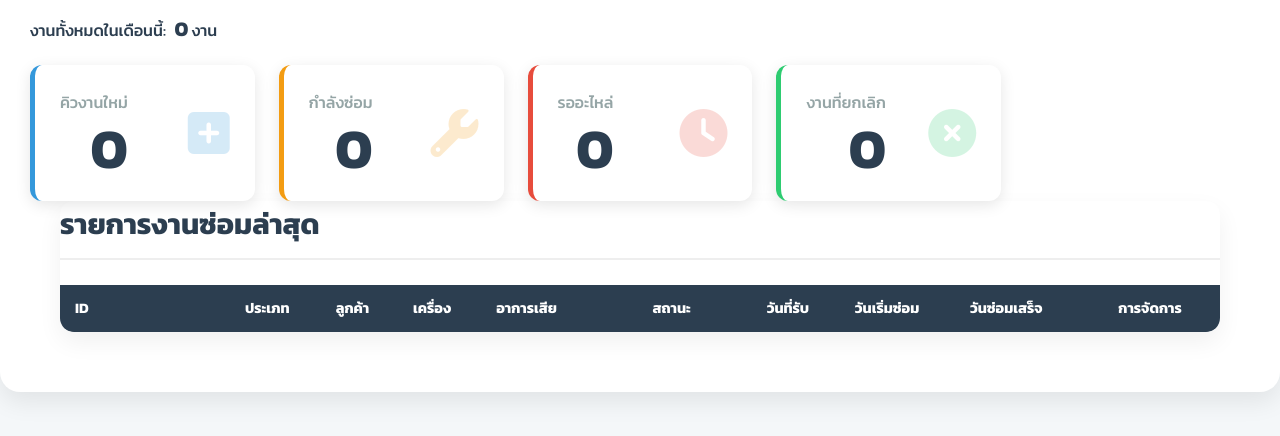
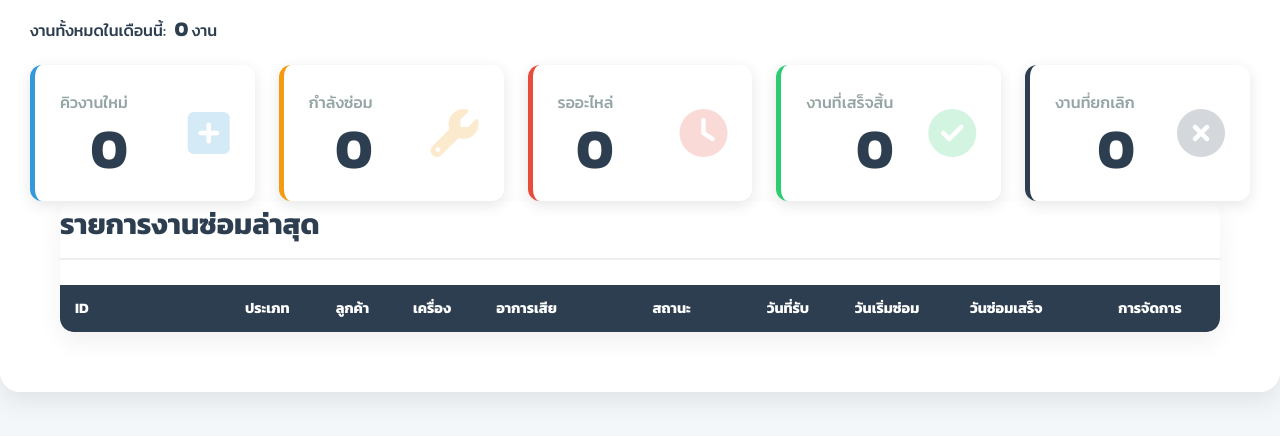
Before and after one commit to tatiyaphon/repair-management-system-backend, a website: page frontend-employee/employee_dashboard.html in a window 1280 px wide. Shown: the part 180-616 px from the top of the page. Drawn offline with Linux system fonts and the light colour scheme; no server answers; sample sign-in values are in the browser's storage.

Commit message:
add some features

```diff
--- a/frontend-employee/employee_dashboard.html
+++ b/frontend-employee/employee_dashboard.html
@@ -756,6 +756,14 @@
         </div>
         <i class="fas fa-clock card-icon"></i>
     </a>
+
+    <a class="card card-link" href="technician_jobs.html?status=completed">
+        <div class="card-content">
+            <h2>งานที่เสร็จสิ้น</h2>
+            <p id="completed-count">0</p>
+        </div>
+        <i class="fas fa-check-circle card-icon"></i>
+    </a>
     <a class="card card-link" href="technician_jobs.html?status=cancelled">
         <div class="card-content">
             <h2>งานที่ยกเลิก</h2>
```
